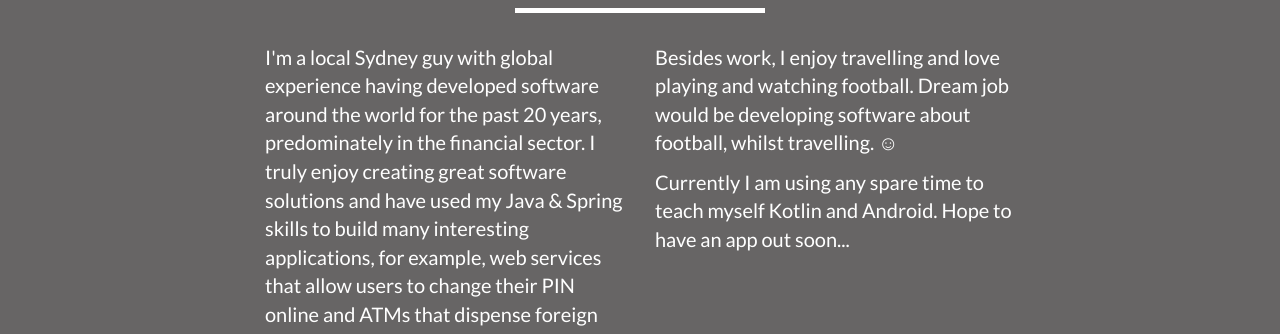
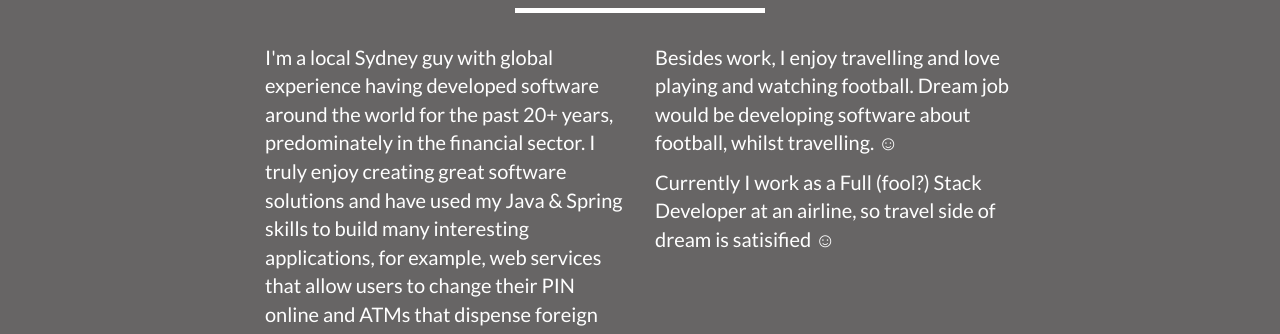
Before and after one commit to BinaryAlex/binaryalex.github.io, a Jekyll site: the page built from index.html, in a window 1280 px wide and 900 px high, scrolled down 1191 px. Shown: the part 215-549 px from the top of the window. Built offline with Jekyll 4.4.1, drawn with Linux system fonts in a browser that asks for light colours; some of the changed text lies outside the part shown.

Commit message:
about.html need an update

```diff
--- a/_includes/about.html
+++ b/_includes/about.html
@@ -9,11 +9,11 @@
             </div>
             <div class="row">
                 <div class="col-lg-4 col-lg-offset-2">
-                    <p>I'm a local Sydney guy with global experience having developed software around the world for the past 20 years, predominately in the financial sector.  I truly enjoy creating great software solutions and have used my Java & Spring skills to build many interesting applications, for example, web services that allow users to change their PIN online and ATMs that dispense foreign currency, to name a couple.
+                    <p>I'm a local Sydney guy with global experience having developed software around the world for the past 20+ years, predominately in the financial sector.  I truly enjoy creating great software solutions and have used my Java & Spring skills to build many interesting applications, for example, web services that allow users to change their PIN online and ATMs that dispense foreign currency, to name a couple.
                 </div>
                 <div class="col-lg-4">
                     <p>Besides work, I enjoy travelling and love playing and watching football.  Dream job would be developing software about football, whilst travelling. &#x263A</p>
-                    <p>Currently I am using any spare time to teach myself Kotlin and Android.  Hope to have an app out soon...</p>
+                    <p>Currently I work as a Full (fool?) Stack Developer at an airline, so travel side of dream is satisified &#x263A</p>
                 </div>
             </div>
         </div>
```
